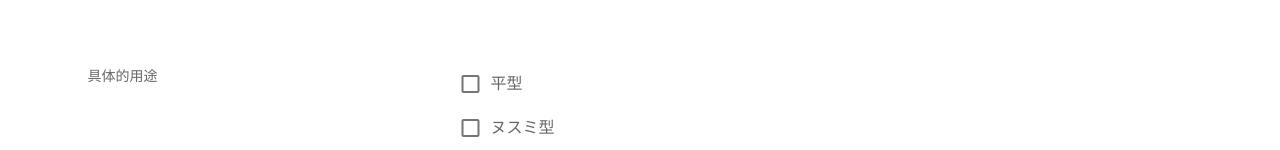
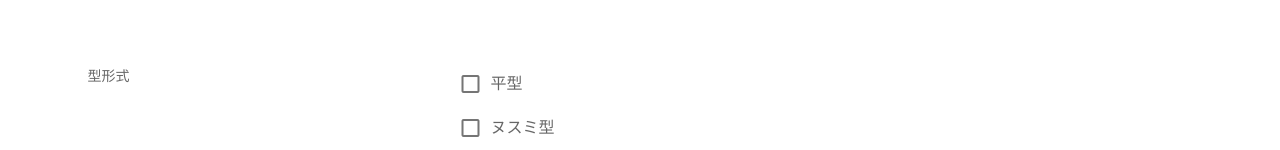
Before and after one commit to telumo/lp-form-proto, a Nuxt app: page / in a window 1280 px wide. Shown: the part 1112-1262 px from the top of the page. Built offline with nearby package versions, Linux system fonts and the light colour scheme.

Commit message:
ラベル名を修正

```diff
--- a/pages/index.vue
+++ b/pages/index.vue
@@ -87,7 +87,7 @@
     </v-row>
     <v-row>
       <v-col sm="4" cols="12">
-        <v-subheader>具体的用途</v-subheader>
+        <v-subheader>型形式</v-subheader>
       </v-col>
       <v-col sm="8" cols="12">
         <v-checkbox
```
